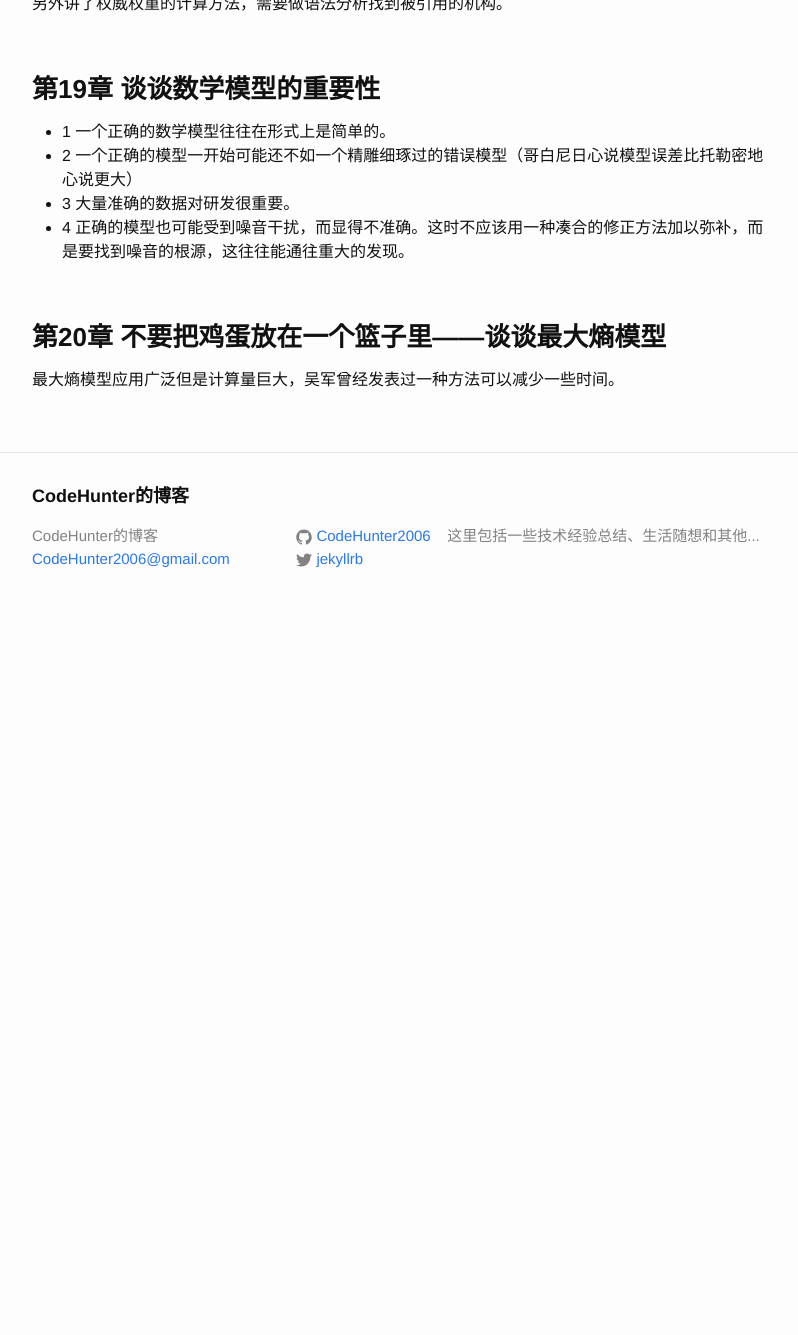
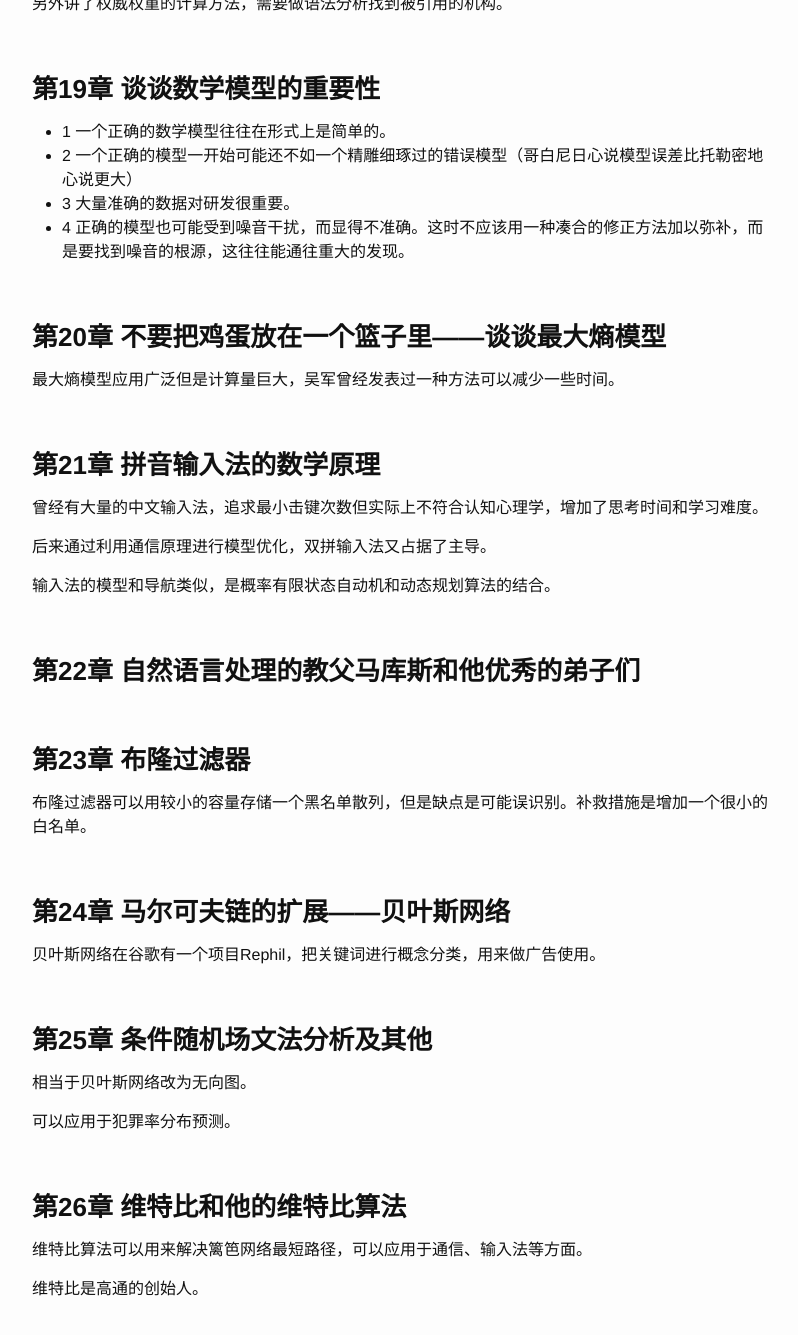
Before and after one commit to CodeHunter2006/CodeHunter2006.github.io, a Jekyll site: the page built from _posts/2017-10-01-数学之美_吴军_读书笔记.md, in a window 1280 px wide and 1400 px high, scrolled down 4584 px. Shown: the top 1335 px of the window, without its empty margins (238-1036 px from the left). Built offline with Jekyll 4.4.1, drawn with Linux system fonts in a browser that asks for light colours; before the commit the page ends 5214 px from its top, so only the background shows below that.

Commit message:
增加21~26章笔记

```diff
--- a/_posts/2017-10-01-数学之美_吴军_读书笔记.md
+++ b/_posts/2017-10-01-数学之美_吴军_读书笔记.md
@@ -165,3 +165,36 @@ YouTube通过关键帧的特征值生成信息指纹，识别出原创者，然
 <br/>
 ### 第20章 不要把鸡蛋放在一个篮子里——谈谈最大熵模型
 最大熵模型应用广泛但是计算量巨大，吴军曾经发表过一种方法可以减少一些时间。
+
+<br/>
+### 第21章 拼音输入法的数学原理
+曾经有大量的中文输入法，追求最小击键次数但实际上不符合认知心理学，增加了思考时间和学习难度。
+
+后来通过利用通信原理进行模型优化，双拼输入法又占据了主导。
+
+输入法的模型和导航类似，是概率有限状态自动机和动态规划算法的结合。
+
+<br/>
+### 第22章 自然语言处理的教父马库斯和他优秀的弟子们
+
+<br/>
+### 第23章 布隆过滤器
+布隆过滤器可以用较小的容量存储一个黑名单散列，但是缺点是可能误识别。补救措施是增加一个很小的白名单。
+
+<br/>
+### 第24章 马尔可夫链的扩展——贝叶斯网络
+贝叶斯网络在谷歌有一个项目Rephil，把关键词进行概念分类，用来做广告使用。
+
+<br/>
+### 第25章 条件随机场文法分析及其他
+相当于贝叶斯网络改为无向图。
+
+可以应用于犯罪率分布预测。
+
+<br/>
+### 第26章 维特比和他的维特比算法
+维特比算法可以用来解决篱笆网络最短路径，可以应用于通信、输入法等方面。
+
+维特比是高通的创始人。
+
+<br/>
```
